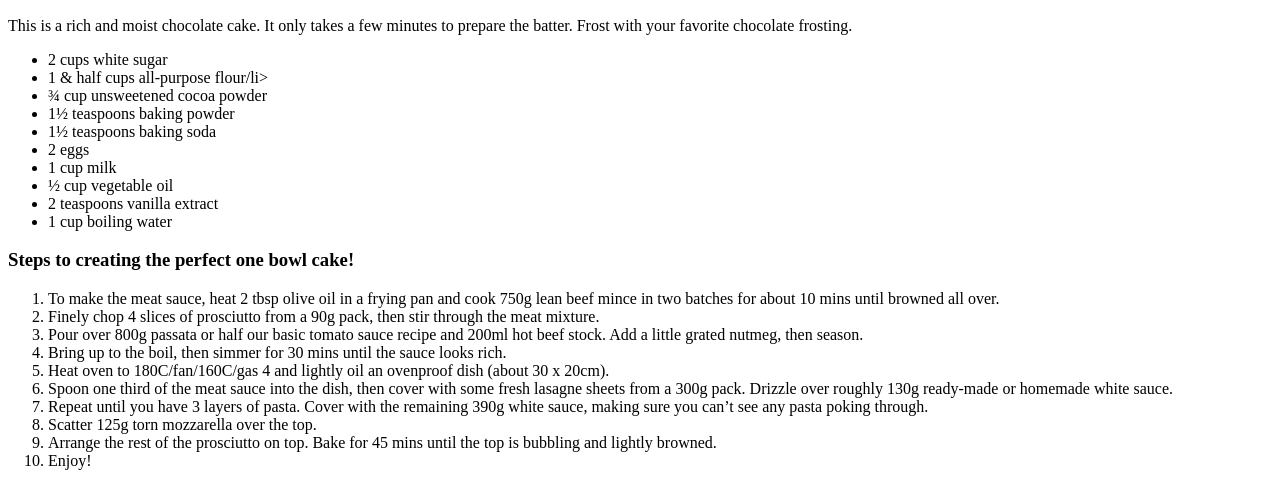
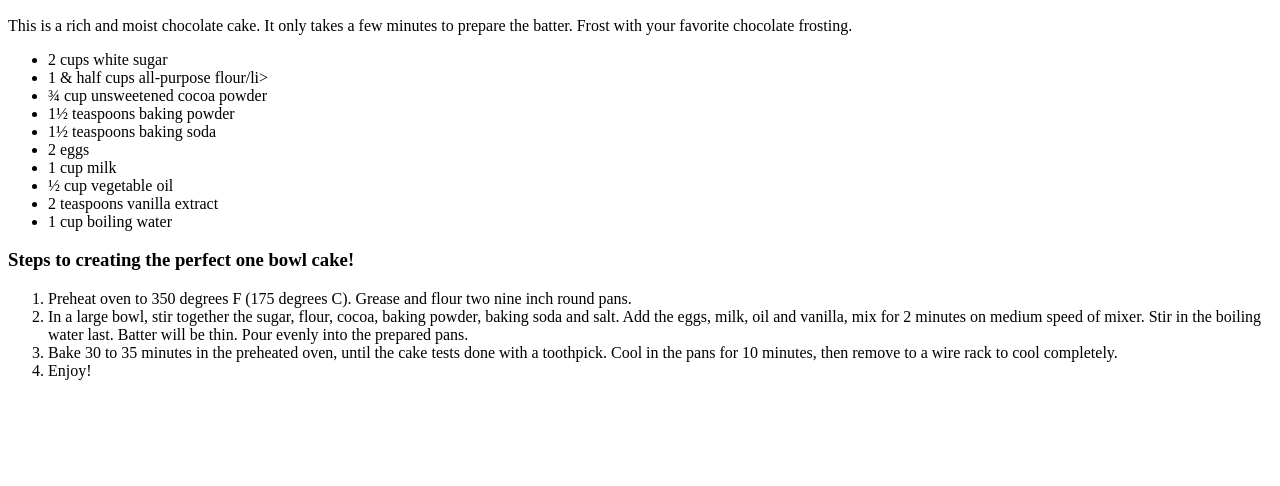
Before and after one commit to aaroninaus0/odin-recipes, a plain HTML site: page cake.html in a window 1280 px wide. Shown: the part 434-920 px from the top of the page. After the commit the page ends 830 px from the top, so only its background shows below. Drawn offline with Linux system fonts and the light colour scheme.

```diff
--- a/cake.html
+++ b/cake.html
@@ -27,15 +27,9 @@
     <h3>Steps to creating the perfect one bowl cake! </h3>
 
     <ol>
-        <li>To make the meat sauce, heat 2 tbsp olive oil in a frying pan and cook 750g lean beef mince in two batches for about 10 mins until browned all over.</li>
-        <li>Finely chop 4 slices of prosciutto from a 90g pack, then stir through the meat mixture.</li>
-        <li>Pour over 800g passata or half our basic tomato sauce recipe and 200ml hot beef stock. Add a little grated nutmeg, then season.</li>
-        <li>Bring up to the boil, then simmer for 30 mins until the sauce looks rich.</li>
-        <li>Heat oven to 180C/fan/160C/gas 4 and lightly oil an ovenproof dish (about 30 x 20cm).</li>
-        <li>Spoon one third of the meat sauce into the dish, then cover with some fresh lasagne sheets from a 300g pack. Drizzle over roughly 130g ready-made or homemade white sauce.</li>
-        <li>Repeat until you have 3 layers of pasta. Cover with the remaining 390g white sauce, making sure you can’t see any pasta poking through.</li>
-        <li>Scatter 125g torn mozzarella over the top.</li>
-        <li>Arrange the rest of the prosciutto on top. Bake for 45 mins until the top is bubbling and lightly browned.</li>
+        <li>Preheat oven to 350 degrees F (175 degrees C). Grease and flour two nine inch round pans.</li>
+        <li>In a large bowl, stir together the sugar, flour, cocoa, baking powder, baking soda and salt. Add the eggs, milk, oil and vanilla, mix for 2 minutes on medium speed of mixer. Stir in the boiling water last. Batter will be thin. Pour evenly into the prepared pans.</li>
+        <li>Bake 30 to 35 minutes in the preheated oven, until the cake tests done with a toothpick. Cool in the pans for 10 minutes, then remove to a wire rack to cool completely.</li>
         <li>Enjoy!</li>
     </ol>
 </body>
```
Also changed, not shown: index.html (+3 -1 lines), lasagna.html (+1 -1 lines), 2 other files.
